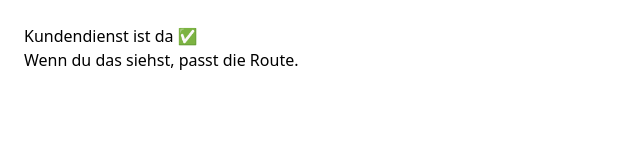
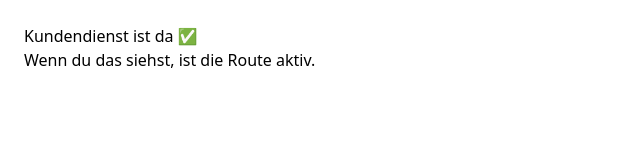
Before and after one commit to innsupplements-web/Setup-Support, a Next.js app: page /kundendienst in a window 1280 px wide. Shown: the top 160 px of the page, without its empty margins (0-640 px from the left). Built offline with nearby package versions, Linux system fonts and the light colour scheme.

Commit message:
Update text in Kundendienst page

```diff
--- a/src/app/kundendienst/page.tsx
+++ b/src/app/kundendienst/page.tsx
@@ -2,7 +2,7 @@ export default function Page() {
   return (
     <main style={{ padding: 24 }}>
       <h1>Kundendienst ist da ✅</h1>
-      <p>Wenn du das siehst, passt die Route.</p>
+      <p>Wenn du das siehst, ist die Route aktiv.</p>
     </main>
   );
 }
```
